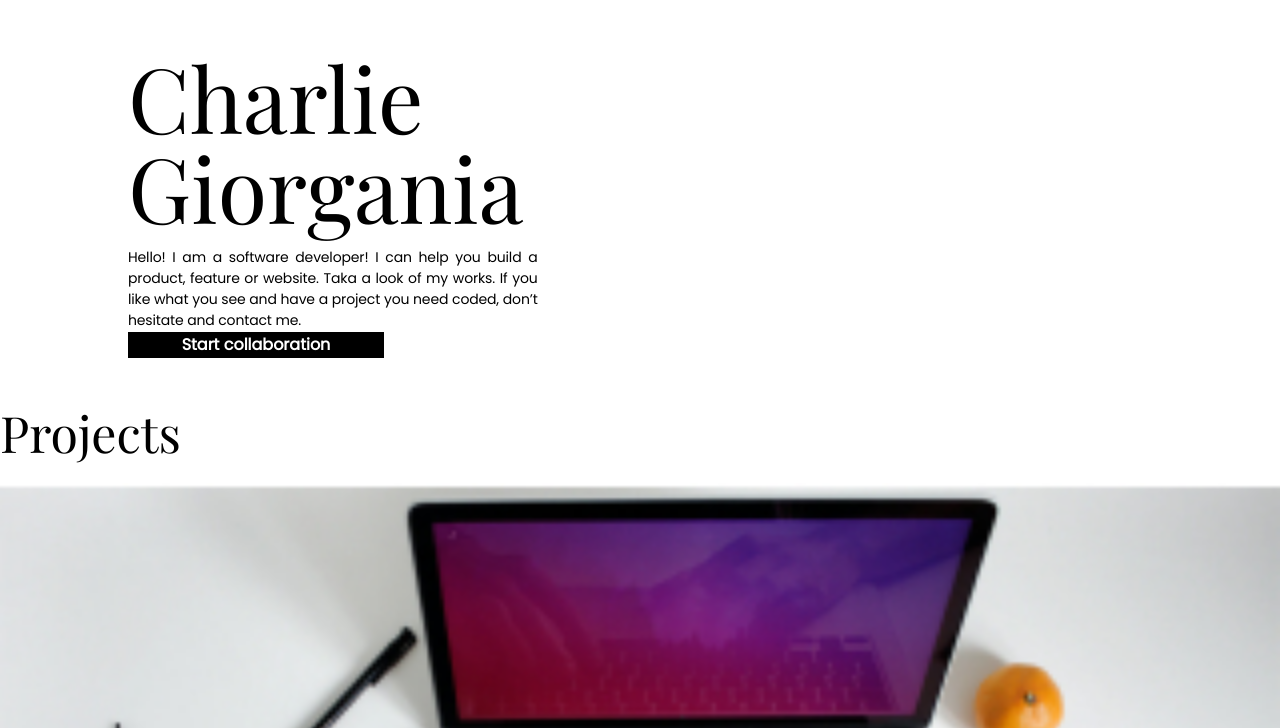
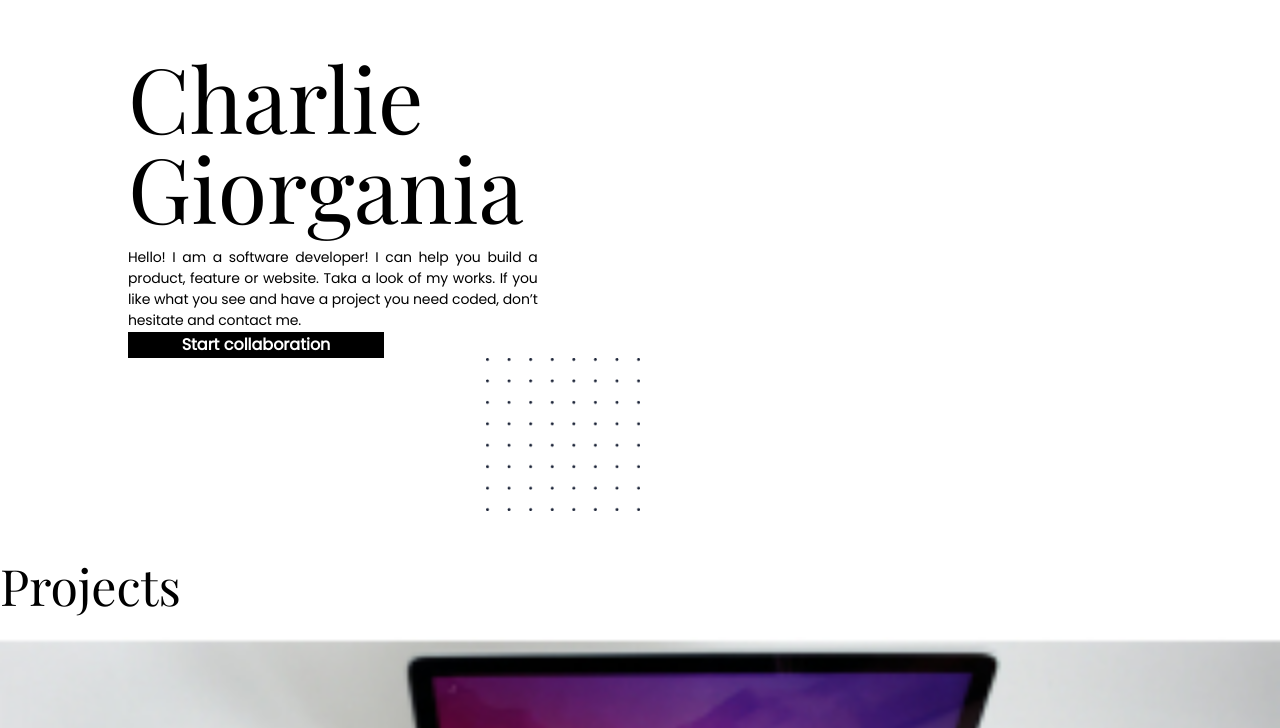
Before and after one commit to see-why/MyPortofolio, a plain HTML site: page index.html in a window 1280 px wide. Shown: the part 72-800 px from the top of the page. Drawn offline with Linux system fonts and the light colour scheme.

Commit message:
Update index.html
add class names to html for hello-form desktop version

```diff
--- a/index.html
+++ b/index.html
@@ -39,6 +39,9 @@
 
     <button class="collaboration-button" type="button"><span class="collaboration-button-span">Start collaboration</span></button>
 
+    <div class="landing-form-image">
+      <img src="Images/image_dots.png" class="blockImage" alt="">
+    </div>
   </section>
 
   <div class="img-float-right">
```
